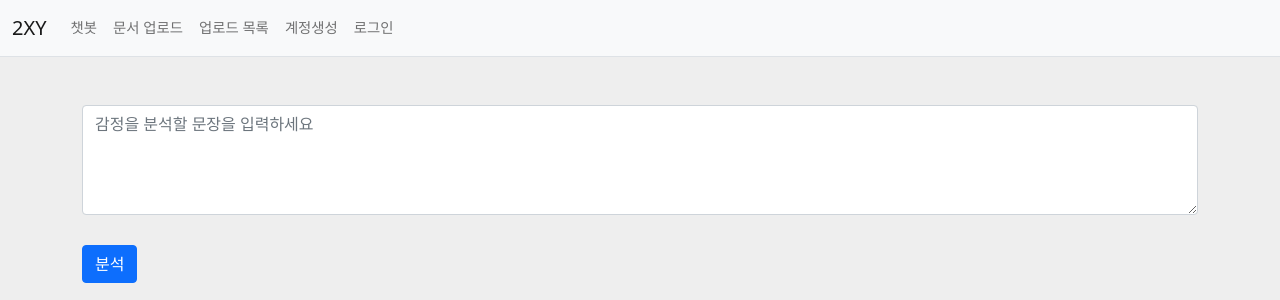
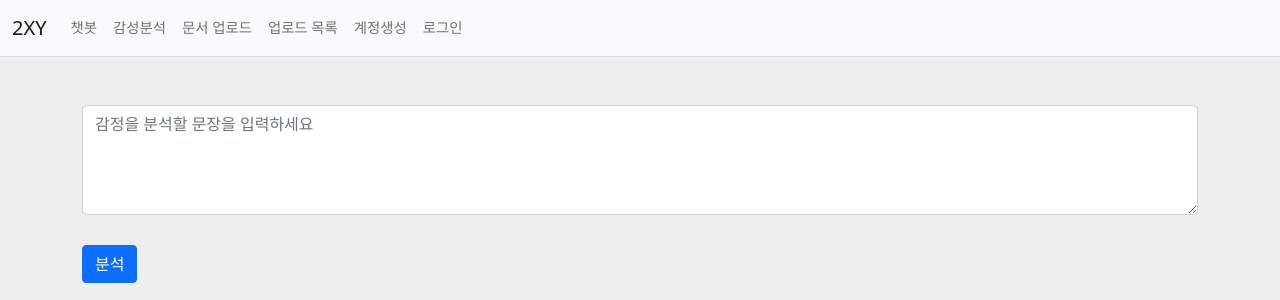
Before and after one commit to wd48/flask_pybo_pjt, a Flask app: page /chat/sentiment in a window 1280 px wide. Shown: the top 300 px of the page. Run offline with Flask 3, Linux system fonts and the light colour scheme; some libraries are stand-ins or nearby versions.

Commit message:
챗봇 답변 레이아웃 수정

```diff
--- a/pybo/templates/navbar.html
+++ b/pybo/templates/navbar.html
@@ -17,6 +17,9 @@
                     <a class="nav-link" href="{{ url_for('rag_chat.index') }}">챗봇</a>
                 </li>
                 <li class="nav-item">
+                    <a class="nav-link" href="{{ url_for('rag_chat.sentiment') }}">감성분석</a>
+                </li>
+                <li class="nav-item">
                     <a class="nav-link" href="{{ url_for('rag_chat.upload_pdf') }}">pdf 업로드</a>
                 </li>
                 <li class="nav-item">
@@ -30,6 +33,9 @@
             <ul class="navbar-nav me-auto mb-2 mb-lg-0">
                 <li class="nav-item">
                     <a class="nav-link" href="{{ url_for('rag_chat.index') }}">챗봇</a>
+                </li>
+                <li class="nav-item">
+                    <a class="nav-link" href="{{ url_for('rag_chat.sentiment') }}">감성분석</a>
                 </li>
                 <li class="nav-item">
                     <a class="nav-link" href="{{ url_for('rag_chat.upload_pdf') }}">문서 업로드</a>
--- a/pybo/templates/rag_chat/chat.html
+++ b/pybo/templates/rag_chat/chat.html
@@ -15,7 +15,7 @@
     {% if answer %}
     <div class="mt-4 p-3 border rounded bg-light">
         <strong>답변:</strong>
-        <p>{{ answer }}</p>
+        <pre style="white-space: pre-wrap; word-break: break-all; padding: 1em; border-radius: 0.5em;">{{ answer }}</pre>
     </div>
     {% endif %}
 </div>
--- a/pybo/templates/rag_chat/file_list.html
+++ b/pybo/templates/rag_chat/file_list.html
@@ -22,7 +22,8 @@
 
   {% if answer %}
     <div class="mt-4 alert alert-success">
-      <strong>💡 답변:</strong> {{ answer }}
+      <strong>💡 답변:</strong>
+      <pre style="white-space: pre-wrap; word-break: break-all; padding: 1em; border-radius: 0.5em;">{{ answer }}</pre>
     </div>
   {% endif %}
 </div>
--- a/pybo/templates/rag_chat/sentiment.html
+++ b/pybo/templates/rag_chat/sentiment.html
@@ -8,7 +8,8 @@
 
     {% if result %}
         <div class="mt-4 p-3 border rounded bg-light">
-            <strong>감정 분석 결과:</strong> {{ result }}
+            <strong>감정 분석 결과:</strong>
+           <pre style="white-space: pre-wrap; word-break: break-all; padding: 1em; border-radius: 0.5em;">{{ result }}</pre>
         </div>
     {% endif %}
 </div>
```
Also changed, not shown: README.md.
